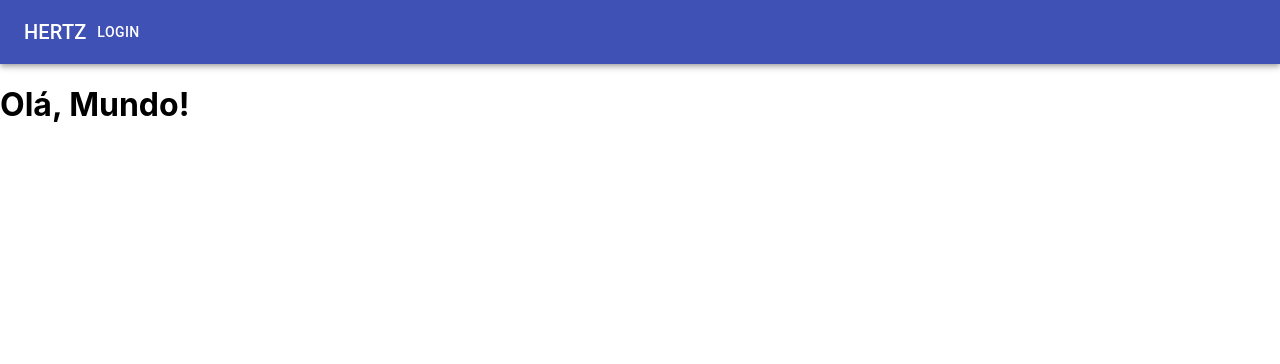
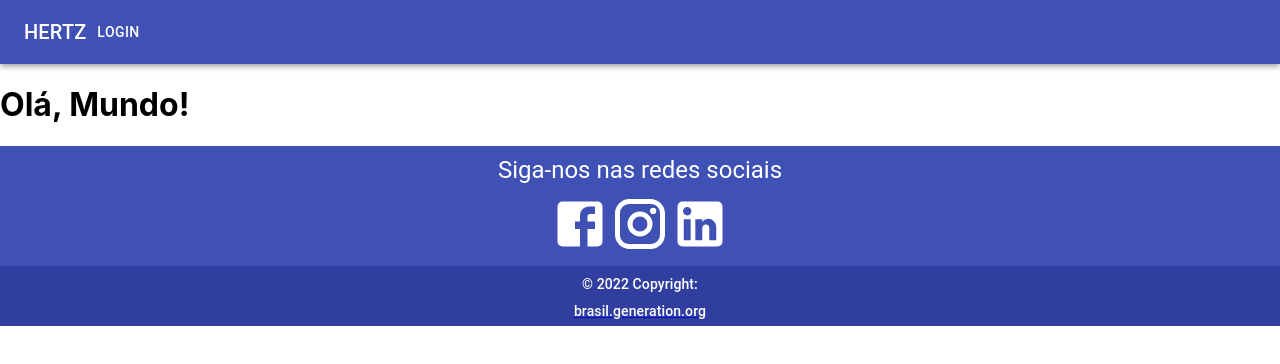
Before and after one commit to RichardMerces/hertz-renovavel, a React (Create React App) app: page /home in a window 1280 px wide. Shown: the top 364 px of the page. Built offline with nearby package versions, Linux system fonts and the light colour scheme.

Commit message:
adicionando o footer

```diff
--- a/src/App.tsx
+++ b/src/App.tsx
@@ -1,6 +1,7 @@
 import React from 'react';
 import { BrowserRouter as Router, Route, Routes } from 'react-router-dom';
 import './App.css';
+import Footer from './components/estaticos/footer/Footer';
 import Navbar from './components/estaticos/navbar/Navbar';
 import Home from './pages/home/Home';
 
@@ -11,6 +12,7 @@
       <Routes>
         <Route path="/home" element={<Home />} />
       </Routes>
+      <Footer />
     </Router>
   );
 }
--- a/src/components/estaticos/footer/Footer.tsx
+++ b/src/components/estaticos/footer/Footer.tsx
@@ -0,0 +1,45 @@
+import React from 'react';
+import InstagramIcon from '@material-ui/icons/Instagram';
+import FacebookIcon from '@material-ui/icons/Facebook';
+import LinkedInIcon from '@material-ui/icons/LinkedIn';
+import { Typography, Grid } from '@material-ui/core';
+import { Box } from '@mui/material';
+
+function Footer() {
+    return (
+        <>
+            <Grid container direction="row" justifyContent="center" alignItems="center">
+                <Grid alignItems="center" item xs={12}>
+                    <Box style={{ backgroundColor: "#3F51B5", height: "120px" }}>
+                        <Box paddingTop={1} display="flex" alignItems="center" justifyContent="center">
+                            <Typography variant="h5" align="center" gutterBottom style={{ color: "white" }}>Siga-nos nas redes sociais </Typography>
+                        </Box>
+                        <Box display="flex" alignItems="center" justifyContent="center">
+                            <a href="https://www.facebook.com/generationbrasil" target="_blank" rel="noopener noreferrer">
+                                <FacebookIcon style={{ fontSize: 60, color: "white" }} />
+                            </a>
+                            <a href="https://www.instagram.com/generationbrasil/" target="_blank" rel="noopener noreferrer">
+                                <InstagramIcon style={{ fontSize: 60, color: "white" }} />
+                            </a>
+                            <a href="https://www.linkedin.com/school/generationbrasil/" target="_blank" rel="noopener noreferrer">
+                                <LinkedInIcon style={{ fontSize: 60, color: "white" }} />
+                            </a>
+                        </Box>
+                    </Box>
+                    <Box style={{ backgroundColor: "#303F9F", height: "60px" }}>
+                        <Box paddingTop={1}>
+                            <Typography variant="subtitle2" align="center" gutterBottom style={{ color: "white" }} >© 2022 Copyright:</Typography>
+                        </Box>
+                        <Box>
+                            <a target="_blank" href="https://brasil.generation.org" rel="noopener noreferrer">
+                                <Typography variant="subtitle2" gutterBottom style={{ color: "white" }} align="center">brasil.generation.org</Typography>
+                            </a>
+                        </Box>
+                    </Box>
+                </Grid>
+            </Grid>
+        </>
+    )
+}
+
+export default Footer;
```
